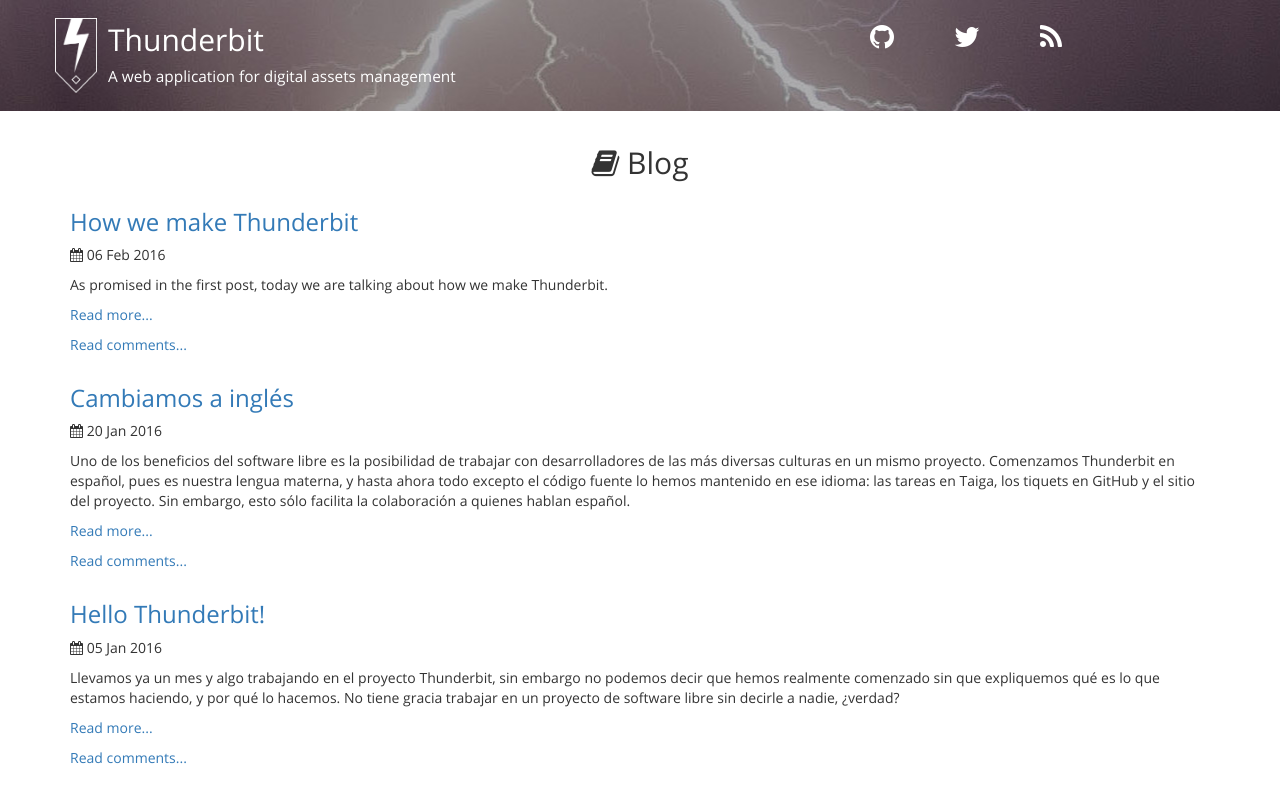
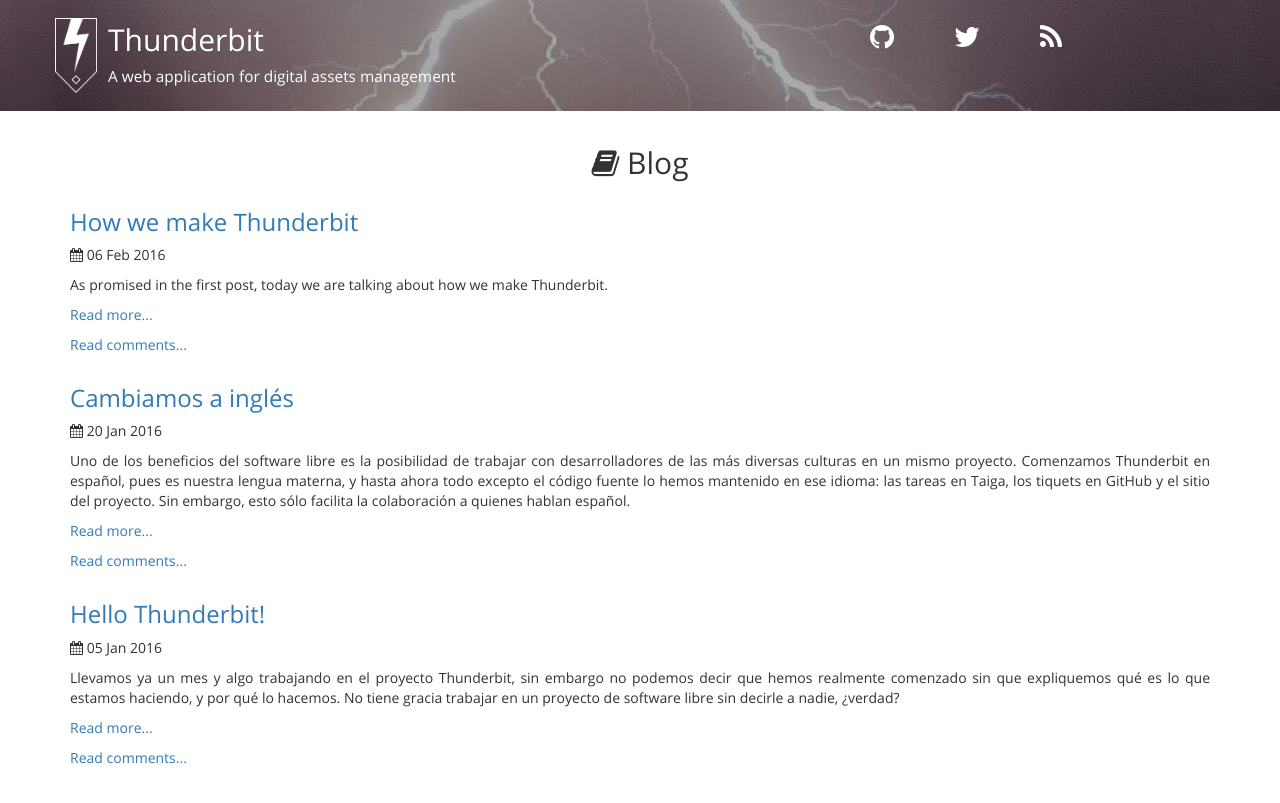
Before and after one commit to thunderbit/thunderbit, a Jekyll site: the page built from blog/index.html, in a window 1280 px wide. Shown: the top 803 px of the page. Built offline with Jekyll 4.4.1, drawn with Linux system fonts in a browser that asks for light colours.

Commit message:
Justified post excerpt in the blog
Added the class attribute .post-excerpt in the blog front page to the
post's excerpt

```diff
--- a/blog/index.html
+++ b/blog/index.html
@@ -20,7 +20,7 @@
 						<h3><a href="{{ site.baseurl }}{{ post.url }}">{{ post.title }}</a></h3>
 						<p><i class="fa fa-calendar"></i> {{ post.date | date_to_string}}</p>
 					</header><!-- /header -->
-					{{ post.excerpt }}
+					<div class="post-excerpt">{{ post.excerpt }}</div>
 					<p><a href="{{ site.baseurl }}{{ post.url }}">Read more...</a></p>
 					<p><a href="{{ site.baseurl }}{{ post.url }}#disqus_thread">Read comments...</a></p>
 				</div>
```
